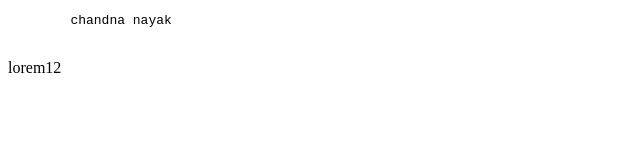
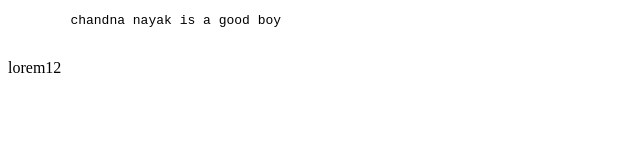
Before and after one commit to nchandan206/web, a plain HTML site: page 10nth_july/display_and_flex.html in a window 1280 px wide. Shown: the full height of the page, 0-640 px from the left. Drawn offline with Linux system fonts and the light colour scheme.

Commit message:
Update display_and_flex.html

```diff
--- a/10nth_july/display_and_flex.html
+++ b/10nth_july/display_and_flex.html
@@ -5,7 +5,7 @@
     <meta name="viewport" content="width=device-width, initial-scale=1.0">
     <title>display</title>
     <pre>
-        chandna nayak
+        chandna nayak is a good boy
     </pre>
 </head>
 <body>
```
